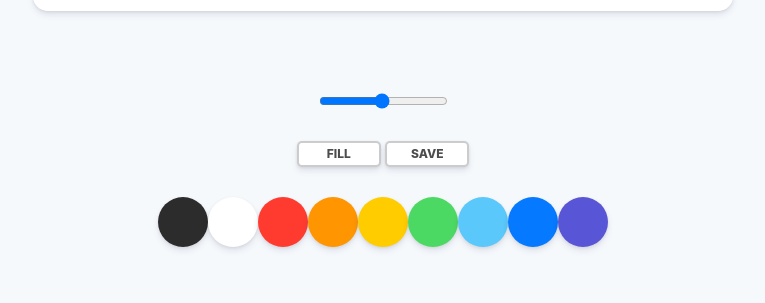
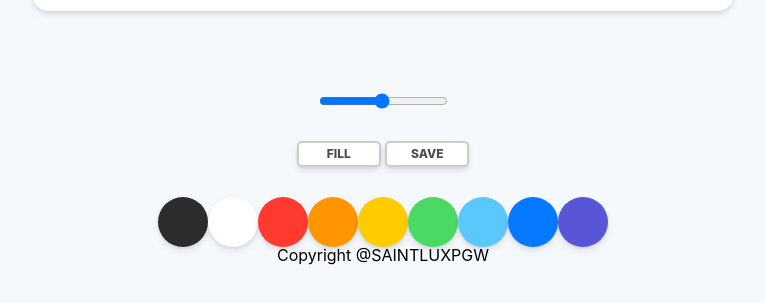
Before and after one commit to saintluxpgw/paints, a plain HTML site: page index.html in a window 1280 px wide. Shown: the part 739-1042 px from the top of the page, without its empty margins (257-1022 px from the left). Drawn offline with Linux system fonts and the light colour scheme.

Commit message:
copyright

```diff
--- a/index.html
+++ b/index.html
@@ -63,6 +63,9 @@
         ></div>
       </div>
     </div>
+    <div class="copyright">
+      <span>Copyright @SAINTLUXPGW</span>
+    </div>
     <script src="app.js"></script>
   </body>
 </html>
```
